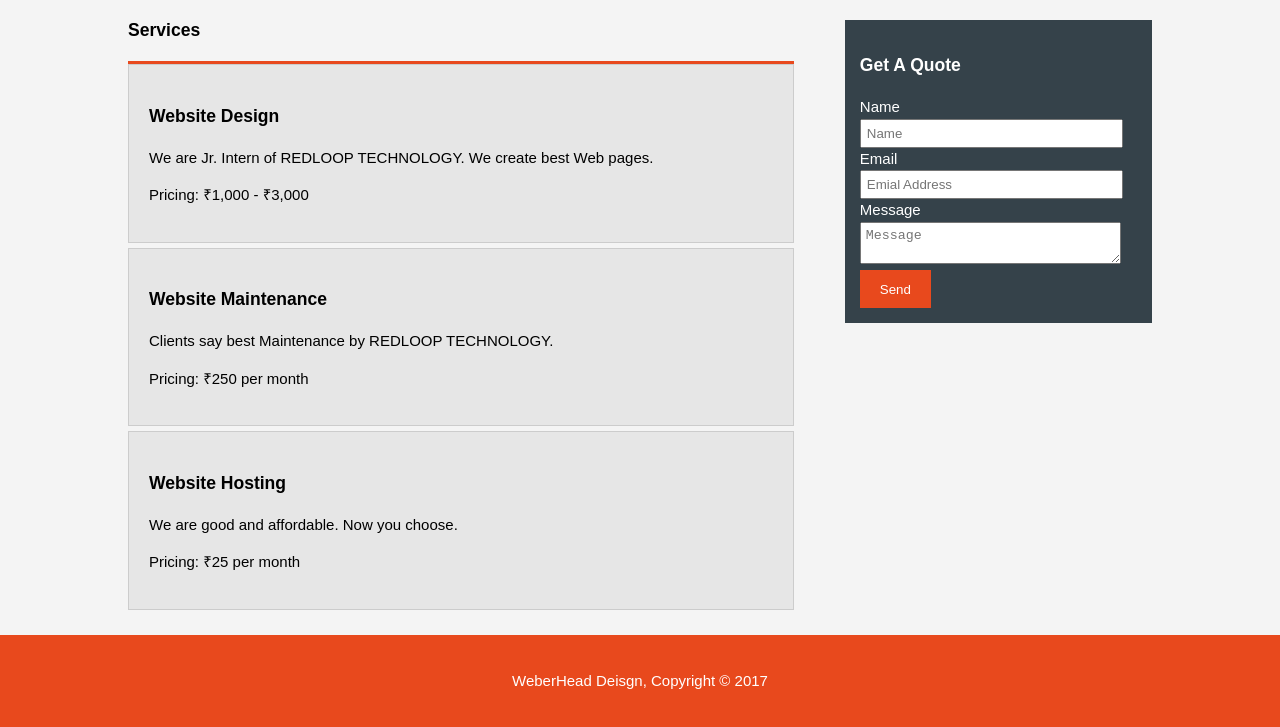
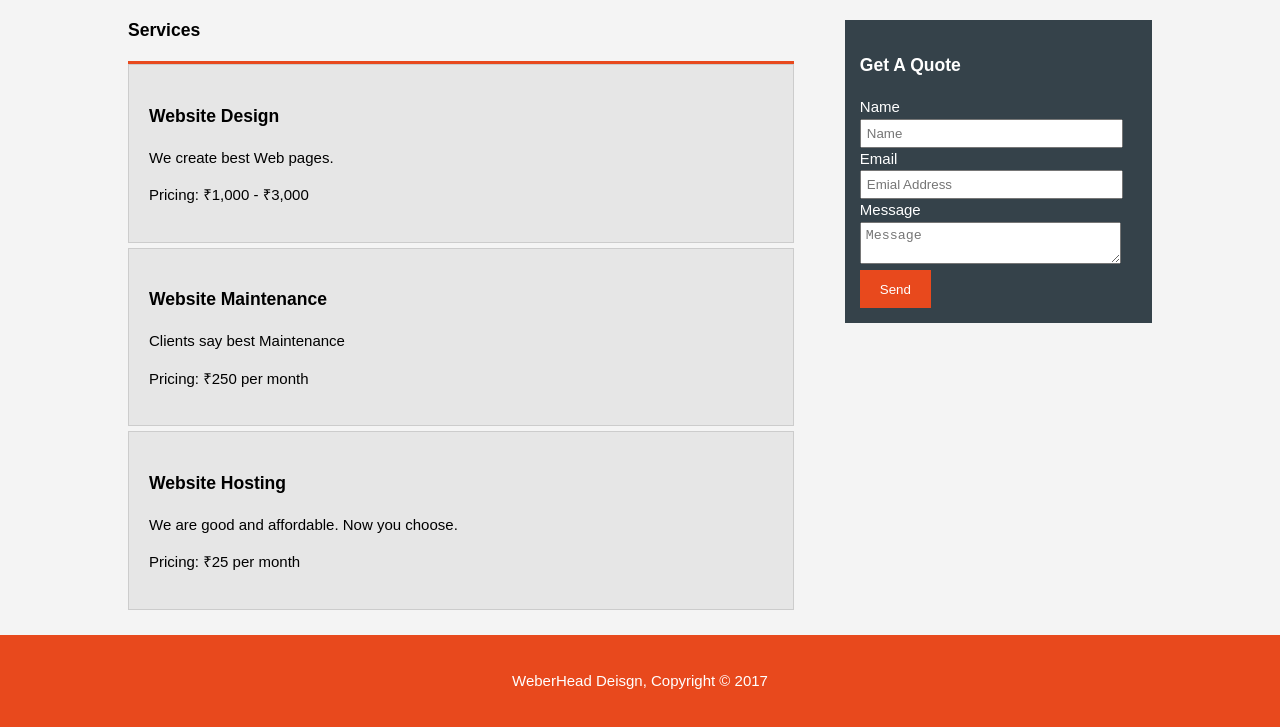
Before and after one commit to visalr115/WeberHead, a plain HTML site: page index.html in a window 1280 px wide. Shown: the part 1162-1889 px from the top of the page. Drawn offline with Linux system fonts and the light colour scheme.

Commit message:
Update index.html
code modified

```diff
--- a/index.html
+++ b/index.html
@@ -96,12 +96,12 @@
                     <ul id="services">
                         <li>
                             <h3>Website Design</h3>
-                            <p>We are Jr. Intern of REDLOOP TECHNOLOGY. We create best Web pages.</p>
+                            <p>We create best Web pages.</p>
                             <p>Pricing: ₹1,000 - ₹3,000</p>
                         </li>
                         <li>
                             <h3>Website Maintenance</h3>
-                            <p>Clients say best Maintenance by REDLOOP TECHNOLOGY.</p>
+                            <p>Clients say best Maintenance </p>
                             <p>Pricing: ₹250 per month</p>
                         </li>
                         <li>
```
